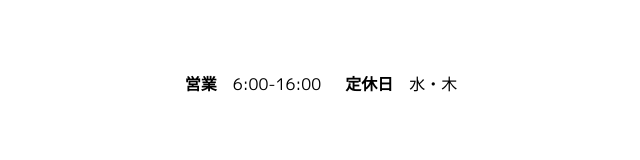
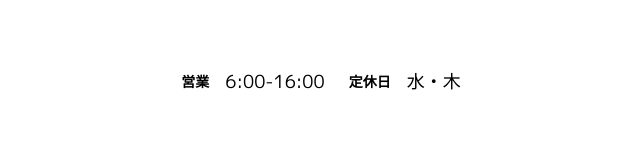
Before and after one commit to aktuehr/bread-sakaguchi-v2, a Next.js app: page /bread-sakaguchi/ in a window 1280 px wide. Shown: the top 160 px of the page, without its empty margins (323-963 px from the left). Built offline with nearby package versions, Linux system fonts and the light colour scheme.

Commit message:
fix: スタイルの調整

```diff
--- a/src/app/features/BusinessHourInfoSection/components/BusinessHourInfo.tsx
+++ b/src/app/features/BusinessHourInfoSection/components/BusinessHourInfo.tsx
@@ -8,8 +8,8 @@ type BusinessHourInfoProps = {
 export default function BusinessHourInfo({ title, content }: BusinessHourInfoProps) {
   return (
     <div className="flex gap-x-2 items-center">
-      <span className="py-1 px-2 bg-secondary font-bold text-primary rounded-md">{title}</span>
-      <span className="text-secondary">{content}</span>
+      <span className="py-1 px-2 bg-secondary font-bold text-primary rounded-md text-sm">{title}</span>
+      <span className="text-secondary text-lg">{content}</span>
     </div>
   );
 }
```
